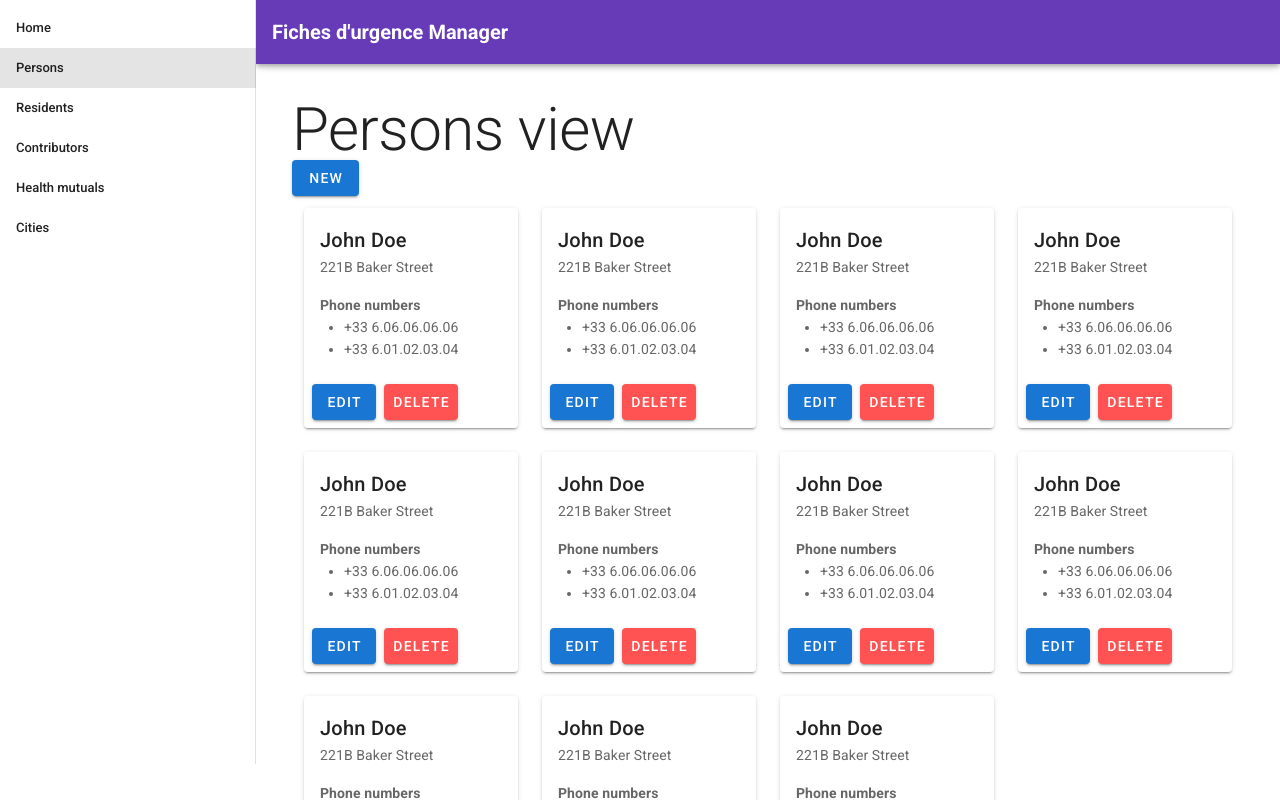
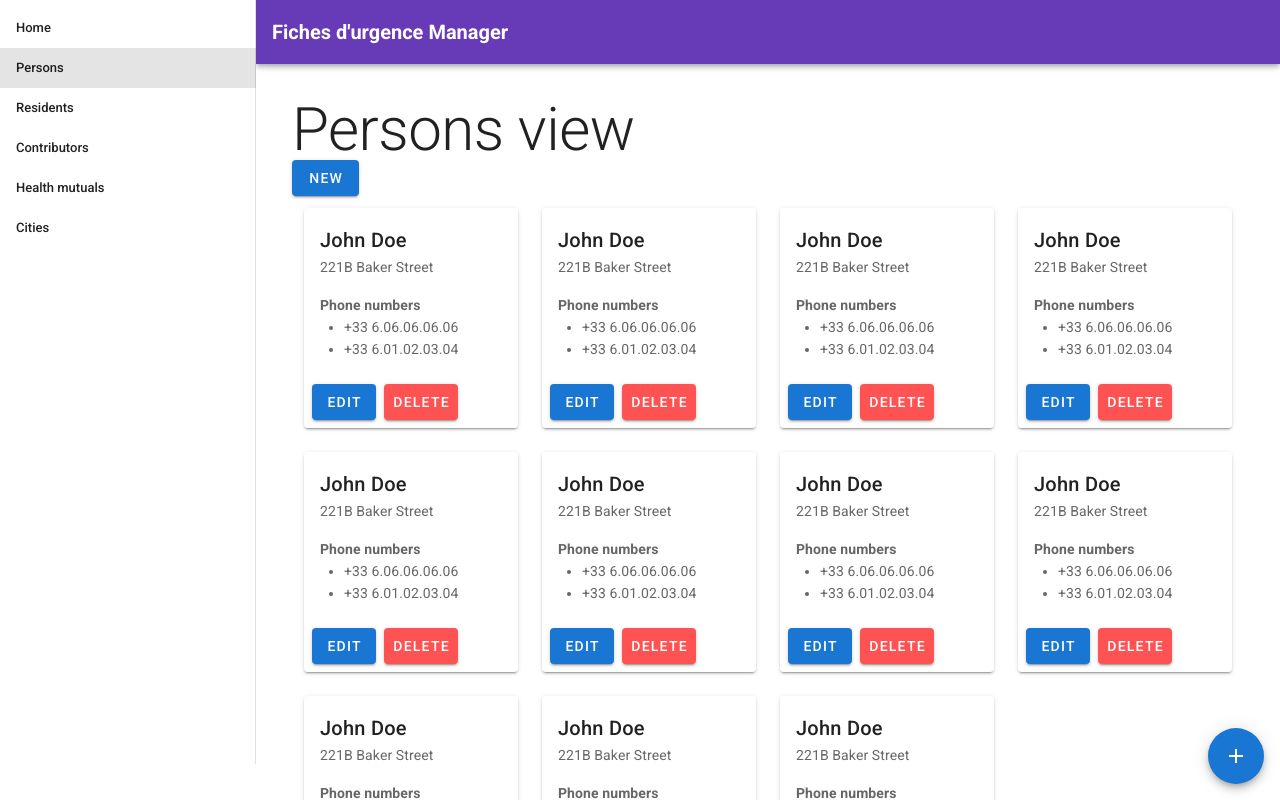
Before and after one commit to Ibi-A/fiches-urgence-frontend, a Vue app: page /persons in a window 1280 px wide. Shown: the top 800 px of the page. Built offline with nearby package versions, Linux system fonts and the light colour scheme.

Commit message:
add a floating button

```diff
--- a/src/views/Persons.vue
+++ b/src/views/Persons.vue
@@ -22,9 +22,10 @@
       <person-info-card />
       <person-info-card />
       <person-info-card />
+      <v-btn fixed dark fab bottom right color="primary">
+        <v-icon>mdi-plus</v-icon>
+      </v-btn>
     </v-row>
-
-
   </v-container>
 </template>
 
```
